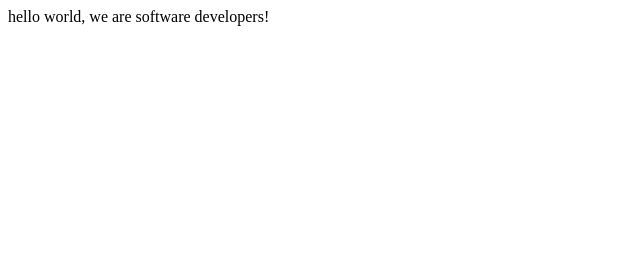
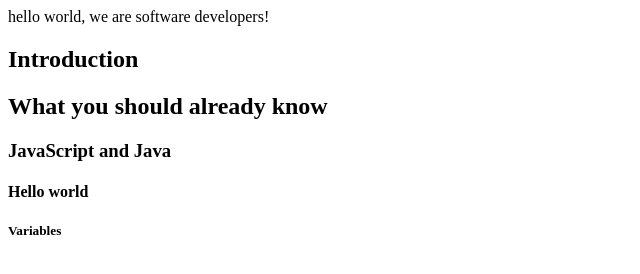
Before and after one commit to Fanger53/Paola-and-David-project, a plain HTML site: page index.html in a window 1280 px wide. Shown: the whole page, without its empty margins (0-640 px from the left). Drawn offline with Linux system fonts and the light colour scheme.

Commit message:
Story 1 and 2

```diff
--- a/index.html
+++ b/index.html
@@ -12,5 +12,23 @@
 
 
     <script  src="js/index.js"></script>
+
   </body>
+  <main id="main-doc">
+    <section class="main-section">
+      <h1>Introduction</h1>
+    </section>
+    <section class="main-section">
+      <h2>What you should already know</h2>
+    </section>
+    <section class="main-section">
+      <h3>JavaScript and Java</h3>
+    </section>
+    <section class="main-section">
+      <h4>Hello world</h4>
+    </section>
+    <section class="main-section">
+      <h5>Variables</h5>
+    </section>
+  </main>
 </html>
```
